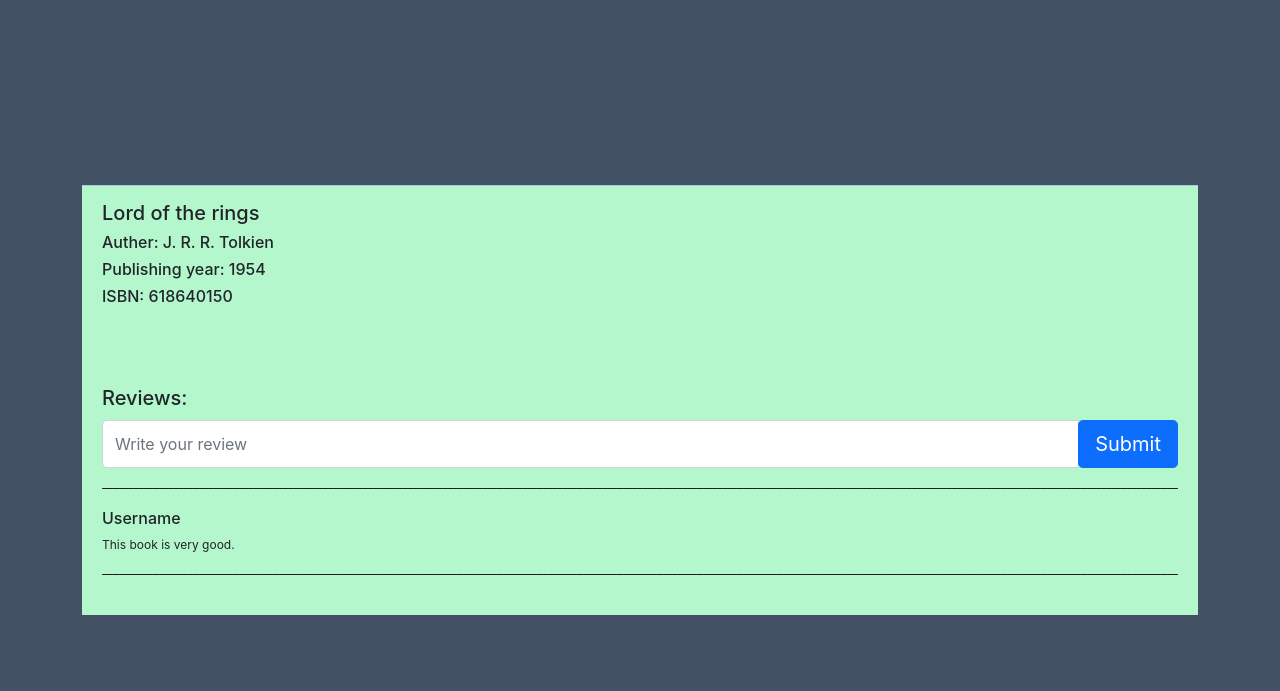
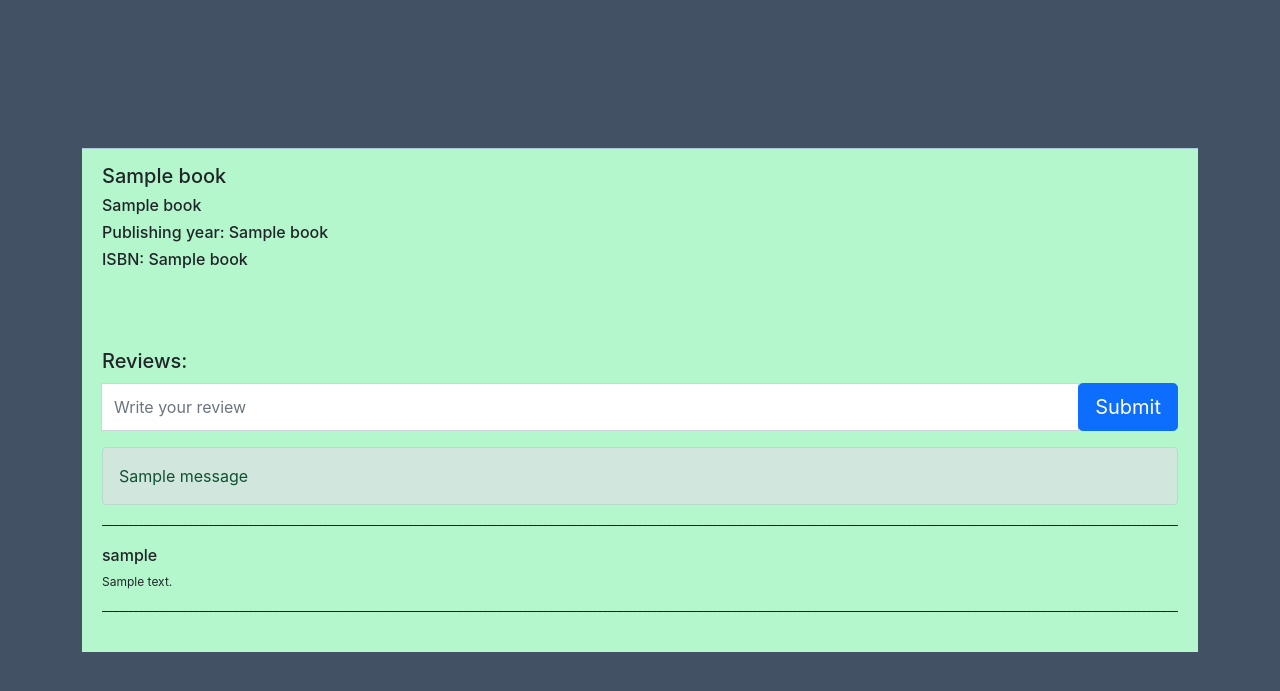
Before and after one commit to SharifRuman/Lab1, a Flask app: template templates/book.html in a window 1280 px wide. Shown: the top 691 px of the page. Run offline with Flask 2, Linux system fonts and the light colour scheme; the template is opened without the code that fills it: most values are stand-ins (such as "Sample title", 1, 10 or a date in 2020); one stand-in notice (Sample message) is shown; some libraries are stand-ins or nearby versions.

Commit message:
Update book.html

```diff
--- a/templates/book.html
+++ b/templates/book.html
@@ -14,15 +14,16 @@
                 <div class="col-lg-12">
                     <div class="ibox float-e-margins">
                         <div class="ibox-content">
-                            <h5>Lord of the rings</h5>
-                            <h6>Auther: J. R. R. Tolkien</h6>
-                            <h6>Publishing year: 1954</h6>
-                            <h6>ISBN: 618640150</h6><br> <br> <br>
+                            <h5>{{ books[1] }}</h5>
+                            <h6>{{ books[2] }}</h6>
+                            <h6>Publishing year: {{ books[3] }}</h6>
+                            <h6>ISBN: {{ books[0] }}</h6><br> <br> <br>
                             <h5>Reviews:</h5>
                             <div class="search-form">
-                                <form action="#" method="get">
+                                <form action="{{ url_for('review') }}" method="post">
                                     <div class="input-group">
-                                        <input type="text" placeholder="Write your review" name="review" class="form-control input-lg">
+                                        <input type="hidden" placeholder="{{ books[0] }}" name="isbn" id="isbn" value="{{ books[0] }}" class="form-control input-lg">
+                                        <input type="text" placeholder="Write your review" name="review" id="review" class="form-control input-lg">
                                         <div class="input-group-btn">
                                             <button class="btn btn-lg btn-primary" type="submit">
                                                 Submit
@@ -30,14 +31,25 @@
                                         </div>
                                     </div>
                                 </form>
+                                {% with messages = get_flashed_messages() %}
+                                {% if messages %}
+                                {% for message in messages %}
+                                <div class="alert alert-success alert-dismissible fade show" role="alert">
+                                    {{ message }}
+                                </div>
+                                {% endfor %}
+                                {% endif %}
+                                {% endwith %}
                             </div>
 
                             <div class="hr-line-dashed"></div>
+                            {% for review in reviews %}
                             <div class="search-result">
-                                <h6>Username</h6>
-                                <p>This book is very good.</p>
+                                <h6>{{ review['username'] }}</h6>
+                                <p>{{ review['review'] }}</p>
                             </div>
                             <div class="hr-line-dashed"></div>
+                            {% endfor %}
                         </div>
                     </div>
                 </div>
```
